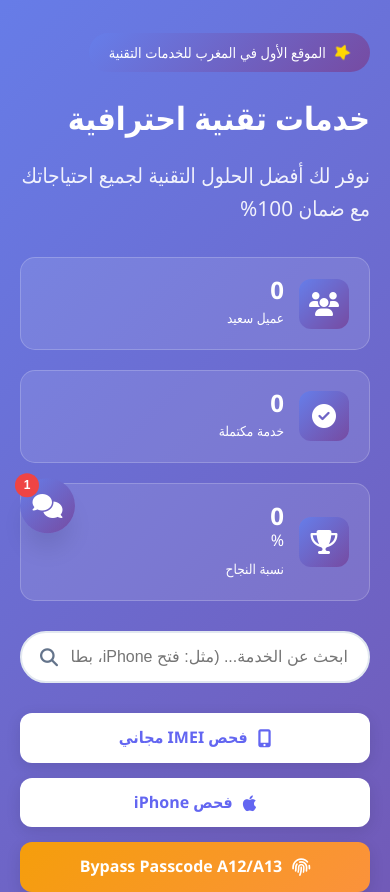
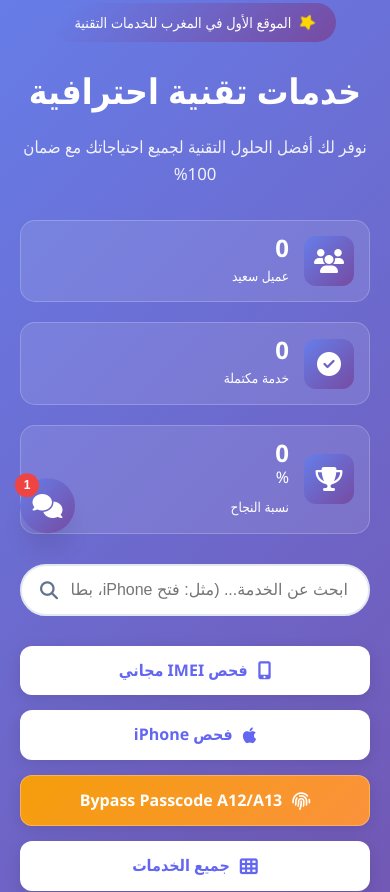
Before and after one commit to unbohack/R8XAY, a website: page index.html in a window 390 px wide. Shown: the part 281-1173 px from the top of the page. Drawn offline with Linux system fonts and the light colour scheme.

Commit message:
Improve homepage layout and responsive spacing

```diff
--- a/css/homepage-enhancements.css
+++ b/css/homepage-enhancements.css
@@ -68,6 +68,10 @@
 }
 
 /* Hero Enhancements */
+body {
+    overflow-x: hidden;
+}
+
 .hero-badge {
     background: linear-gradient(135deg, #667eea 0%, #764ba2 100%);
     color: white;
@@ -153,7 +157,7 @@
     gap: 15px;
     margin: 25px 0;
     flex-wrap: wrap;
-    justify-content: center;
+    justify-content: flex-start;
     animation: fadeInUp 1s ease-out 0.5s both;
 }
 
@@ -162,13 +166,15 @@
     color: var(--primary-color);
     padding: 12px 24px;
     border-radius: 12px;
-    display: flex;
+    display: inline-flex;
     align-items: center;
+    justify-content: center;
     gap: 10px;
     font-weight: 600;
     text-decoration: none;
     transition: all 0.3s ease;
     box-shadow: 0 4px 15px rgba(0, 0, 0, 0.1);
+    min-width: 180px;
 }
 
 .quick-action-btn:hover {
@@ -180,6 +186,17 @@
 
 .quick-action-btn i {
     font-size: 18px;
+}
+
+.featured-cta {
+    background: linear-gradient(135deg, #f59e0b, #fb923c);
+    color: #fff;
+    border: 1px solid rgba(255,255,255,0.25);
+}
+
+.featured-cta:hover {
+    background: linear-gradient(135deg, #fb923c, #f59e0b);
+    color: #fff;
 }
 
 /* Trust Badges */
@@ -214,6 +231,60 @@
 .trust-badge i {
     color: #10b981;
     font-size: 18px;
+}
+
+/* Responsive layout for hero section */
+@media (max-width: 900px) {
+    .hero .container {
+        grid-template-columns: 1fr;
+        gap: 2rem;
+    }
+
+    .hero-content {
+        text-align: center;
+        align-items: center;
+    }
+
+    .hero-buttons,
+    .quick-actions,
+    .trust-badges {
+        justify-content: center;
+    }
+
+    .hero-image {
+        display: none;
+    }
+}
+
+@media (max-width: 640px) {
+    .hero {
+        padding: 70px 0;
+    }
+
+    .hero-title {
+        font-size: 2.2rem;
+    }
+
+    .hero-subtitle {
+        font-size: 1.05rem;
+    }
+
+    .hero-stats {
+        grid-template-columns: 1fr;
+    }
+
+    .hero-stat {
+        padding: 15px;
+    }
+
+    .quick-action-btn {
+        width: 100%;
+        min-width: unset;
+    }
+
+    .quick-actions {
+        flex-direction: column;
+    }
 }
 
 /* Floating Cards in Hero */
--- a/index.html
+++ b/index.html
@@ -119,7 +119,7 @@
                         <i class="fab fa-apple"></i>
                         <span>فحص iPhone</span>
                     </a>
-                    <a href="pages/ecid.html" class="quick-action-btn" style="background: linear-gradient(135deg, #f59e0b, #fb923c); color: #fff;">
+                    <a href="pages/ecid.html" class="quick-action-btn featured-cta">
                         <i class="fas fa-fingerprint"></i>
                         <span>Bypass Passcode A12/A13</span>
                     </a>
```
